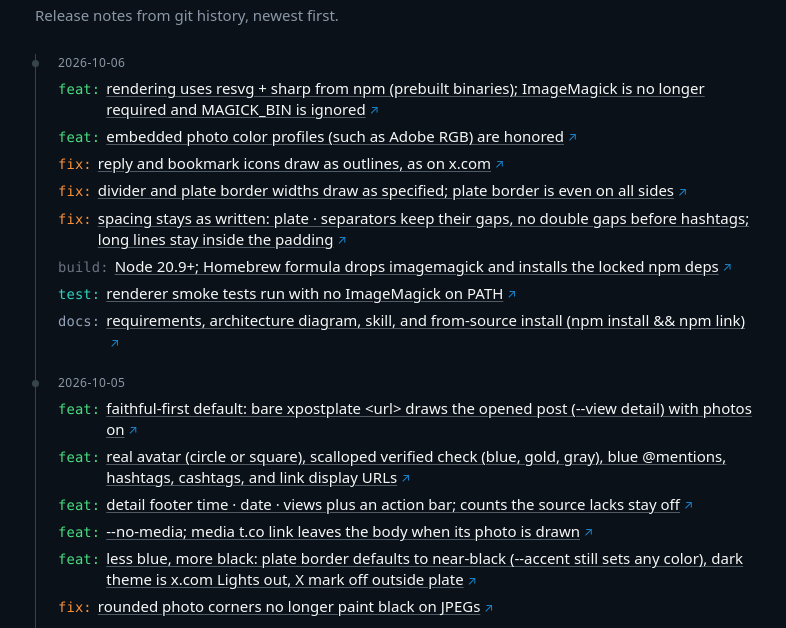
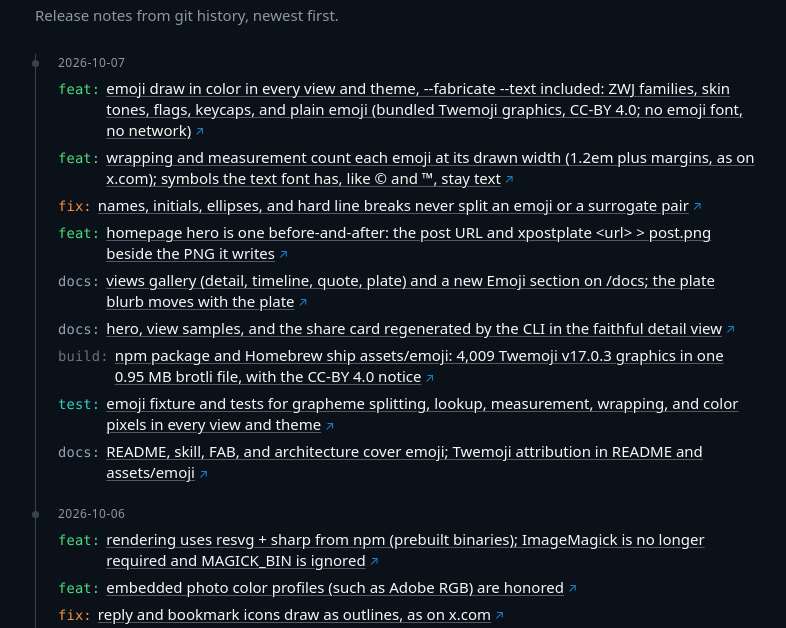
Before and after one commit to jspeaks/xpostplate, a website: page docs/timeline.html in a window 1280 px wide. Shown: the part 120-748 px from the top of the page, without its empty margins (245-1031 px from the left). Drawn offline with Linux system fonts and the light colour scheme.

Commit message:
chore(release): 0.10.0

```diff
--- a/docs/timeline.html
+++ b/docs/timeline.html
@@ -210,6 +210,20 @@
     </div>
     <h1>Timeline</h1>
     <p class="lede">Release notes from git history, newest first.</p>
+    <div class="day" id="v0.10.0">
+      <time datetime="2026-10-07">2026-10-07</time>
+      <ul>
+        <li class="cc cc-feat"><span class="cc-type">feat:</span> <a class="cc-msg" href="https://github.com/jspeaks/xpostplate/commit/0ed2a49e67c08aa11e333f3ed4508385ed801286">emoji draw in color in every view and theme, --fabricate --text included: ZWJ families, skin tones, flags, keycaps, and plain emoji (bundled Twemoji graphics, CC-BY 4.0; no emoji font, no network)<span class="cc-go" aria-hidden="true">↗</span></a></li>
+        <li class="cc cc-feat"><span class="cc-type">feat:</span> <a class="cc-msg" href="https://github.com/jspeaks/xpostplate/commit/0ed2a49e67c08aa11e333f3ed4508385ed801286">wrapping and measurement count each emoji at its drawn width (1.2em plus margins, as on x.com); symbols the text font has, like © and ™, stay text<span class="cc-go" aria-hidden="true">↗</span></a></li>
+        <li class="cc cc-fix"><span class="cc-type">fix:</span> <a class="cc-msg" href="https://github.com/jspeaks/xpostplate/commit/0ed2a49e67c08aa11e333f3ed4508385ed801286">names, initials, ellipses, and hard line breaks never split an emoji or a surrogate pair<span class="cc-go" aria-hidden="true">↗</span></a></li>
+        <li class="cc cc-feat"><span class="cc-type">feat:</span> <a class="cc-msg" href="https://github.com/jspeaks/xpostplate/commit/0f42383029886c96d1d0cb2b2bf6b90e275cee16">homepage hero is one before-and-after: the post URL and xpostplate &lt;url&gt; &gt; post.png beside the PNG it writes<span class="cc-go" aria-hidden="true">↗</span></a></li>
+        <li class="cc cc-docs"><span class="cc-type">docs:</span> <a class="cc-msg" href="https://github.com/jspeaks/xpostplate/commit/0f42383029886c96d1d0cb2b2bf6b90e275cee16">views gallery (detail, timeline, quote, plate) and a new Emoji section on /docs; the plate blurb moves with the plate<span class="cc-go" aria-hidden="true">↗</span></a></li>
+        <li class="cc cc-docs"><span class="cc-type">docs:</span> <a class="cc-msg" href="https://github.com/jspeaks/xpostplate/commit/7e40ac067e51096c794978dc8b3a45aa39ff1b0f">hero, view samples, and the share card regenerated by the CLI in the faithful detail view<span class="cc-go" aria-hidden="true">↗</span></a></li>
+        <li class="cc cc-build"><span class="cc-type">build:</span> <a class="cc-msg" href="https://github.com/jspeaks/xpostplate/commit/0ed2a49e67c08aa11e333f3ed4508385ed801286">npm package and Homebrew ship assets/emoji: 4,009 Twemoji v17.0.3 graphics in one 0.95 MB brotli file, with the CC-BY 4.0 notice<span class="cc-go" aria-hidden="true">↗</span></a></li>
+        <li class="cc cc-test"><span class="cc-type">test:</span> <a class="cc-msg" href="https://github.com/jspeaks/xpostplate/commit/b6d42b1f6cdd76176a95ceae8ae2769dcd316b76">emoji fixture and tests for grapheme splitting, lookup, measurement, wrapping, and color pixels in every view and theme<span class="cc-go" aria-hidden="true">↗</span></a></li>
+        <li class="cc cc-docs"><span class="cc-type">docs:</span> <a class="cc-msg" href="https://github.com/jspeaks/xpostplate/commit/d6559ec2b420c29dd378c3d56d95c619d14a371b">README, skill, FAB, and architecture cover emoji; Twemoji attribution in README and assets/emoji<span class="cc-go" aria-hidden="true">↗</span></a></li>
+      </ul>
+    </div>
     <div class="day" id="v0.9.26">
       <time datetime="2026-10-06">2026-10-06</time>
       <ul>
--- a/package.json
+++ b/package.json
@@ -1,6 +1,6 @@
 {
   "name": "xpostplate",
-  "version": "0.9.26",
+  "version": "0.10.0",
   "description": "Render or fabricate an X post as a PNG that looks like x.com: the opened post by default, or a timeline row, a quote, or a bordered broadcast plate.",
   "type": "module",
   "bin": {
```
